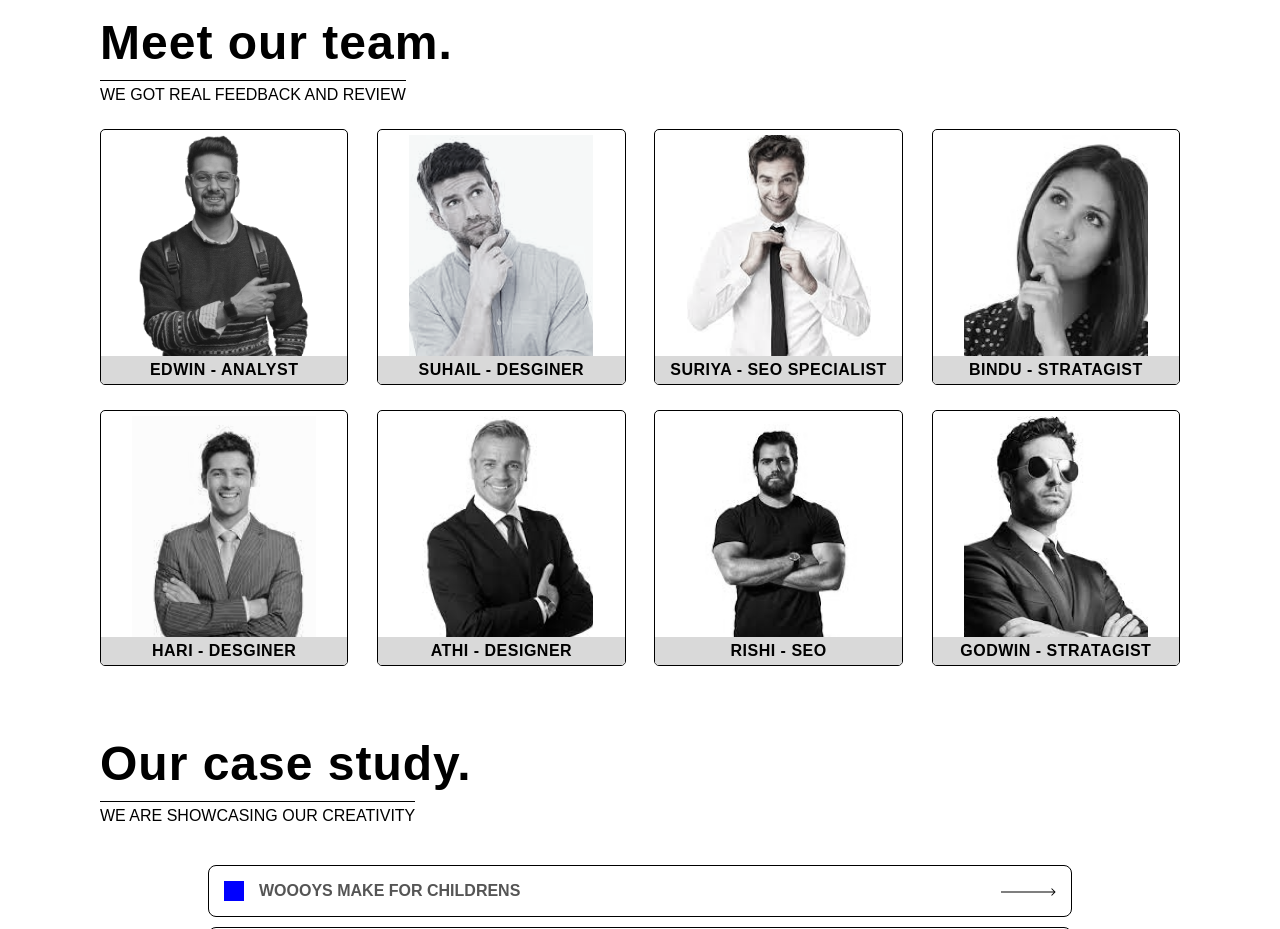
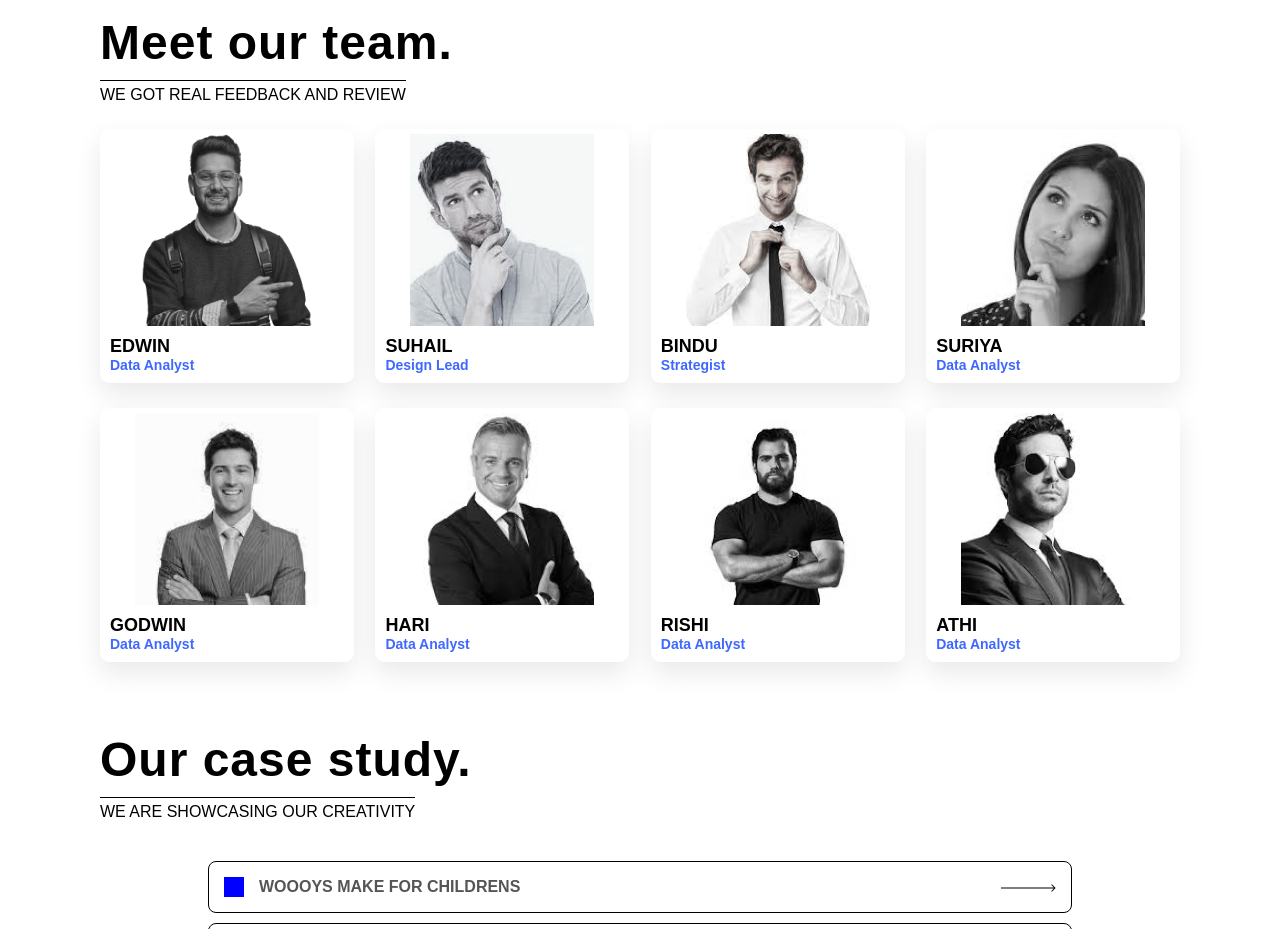
Before and after one commit to bilal-uxd/bizzzup-html-template, a plain HTML site: page index.html in a window 1280 px wide. Shown: the part 1880-2809 px from the top of the page. Drawn offline with Linux system fonts and the light colour scheme.

Commit message:
feat: team section style update

```diff
--- a/assets/css/style.css
+++ b/assets/css/style.css
@@ -74,13 +74,15 @@ body {
 }
 
 .team-profile-container {
-    width: 23%;
+    flex: 1 1 23%;
     min-height: 250px;
     position: relative;
     overflow: hidden;
-    border: 1px solid black;
     border-radius: 5px;
     box-sizing: border-box;
+    background: #FFFFFF;
+    box-shadow: 0px 11px 27px rgba(0, 0, 0, 0.09);
+    border-radius: 10px;
 }
 
 .team-profile-image {
@@ -97,24 +99,28 @@ body {
     bottom: 0;
     left: 0;
     right: 0;
-    padding: 5px;
+    padding: 10px;
     box-sizing: border-box;
-    background-color: #d9d9d9;
-    color: black;
-    text-transform: uppercase;
-    text-align: center;
-    font-weight: 600;
-    font-size: 1rem;
-    letter-spacing: .5px;
-    font-family: inherit;
+    background-color: #ffffff;
     overflow: hidden;
+    display: flex;
+    flex-direction: column;
 }
 
 .team-profile-name {
-    display: -webkit-box;
-    -webkit-line-clamp: 2;
-    -webkit-box-orient: vertical;
-    overflow: hidden;
+    color: #000000;
+    font-family: inherit;
+    font-weight: 600;
+    font-size: 1.125rem;
+    text-transform: uppercase;
+}
+
+.team-profile-profession {
+    color: #3F68FF;
+    font-family: inherit;
+    font-weight: 600;
+    font-size: 0.875rem;
+    text-transform: capitalize;
 }
 
 @media screen and (min-width:700px) and (max-width: 950px) {
--- a/index.html
+++ b/index.html
@@ -240,7 +240,8 @@
             src="assets/images/team/profile-1.png"
           />
           <span class="team-profile-name-container">
-            <span class="team-profile-name"> Edwin - analyst </span>
+            <span class="team-profile-name"> Edwin</span>
+            <span class="team-profile-profession">Data Analyst</span>
           </span>
         </div>
 
@@ -250,7 +251,8 @@
             src="assets/images/team/profile-2.png"
           />
           <span class="team-profile-name-container">
-            <span class="team-profile-name"> suhail - desginer </span>
+            <span class="team-profile-name"> suhail </span>
+            <span class="team-profile-profession">Design Lead</span>
           </span>
         </div>
 
@@ -260,7 +262,8 @@
             src="assets/images/team/profile-3.png"
           />
           <span class="team-profile-name-container">
-            <span class="team-profile-name"> suriya - SEo Specialist </span>
+            <span class="team-profile-name"> bindu </span>
+            <span class="team-profile-profession">Strategist</span>
           </span>
         </div>
 
@@ -270,7 +273,8 @@
             src="assets/images/team/profile-4.png"
           />
           <span class="team-profile-name-container">
-            <span class="team-profile-name"> Bindu - Stratagist </span>
+            <span class="team-profile-name"> suriya </span>
+            <span class="team-profile-profession">Data Analyst</span>
           </span>
         </div>
 
@@ -280,7 +284,8 @@
             src="assets/images/team/profile-5.png"
           />
           <span class="team-profile-name-container">
-            <span class="team-profile-name"> Hari - desginer </span>
+            <span class="team-profile-name"> godwin </span>
+            <span class="team-profile-profession">Data Analyst</span>
           </span>
         </div>
 
@@ -290,7 +295,8 @@
             src="assets/images/team/profile-6.png"
           />
           <span class="team-profile-name-container">
-            <span class="team-profile-name"> Athi - designer </span>
+            <span class="team-profile-name"> hari </span>
+            <span class="team-profile-profession">Data Analyst</span>
           </span>
         </div>
 
@@ -300,7 +306,8 @@
             src="assets/images/team/profile-7.png"
           />
           <span class="team-profile-name-container">
-            <span class="team-profile-name"> rishi - seo </span>
+            <span class="team-profile-name"> rishi </span>
+            <span class="team-profile-profession">Data Analyst</span>
           </span>
         </div>
 
@@ -310,7 +317,8 @@
             src="assets/images/team/profile-8.png"
           />
           <span class="team-profile-name-container">
-            <span class="team-profile-name"> godwin - Stratagist </span>
+            <span class="team-profile-name"> athi </span>
+            <span class="team-profile-profession">Data Analyst</span>
           </span>
         </div>
       </div>
```
